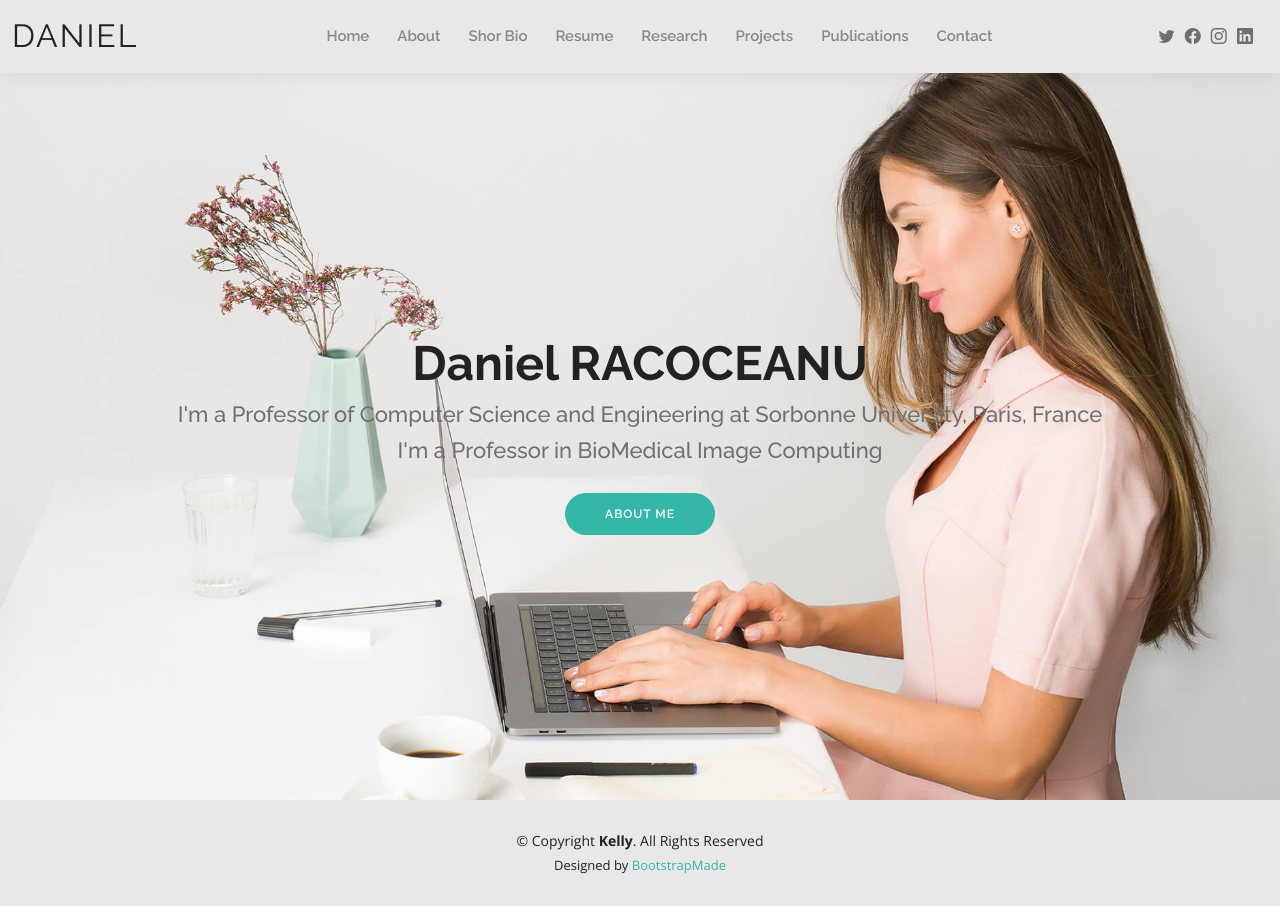
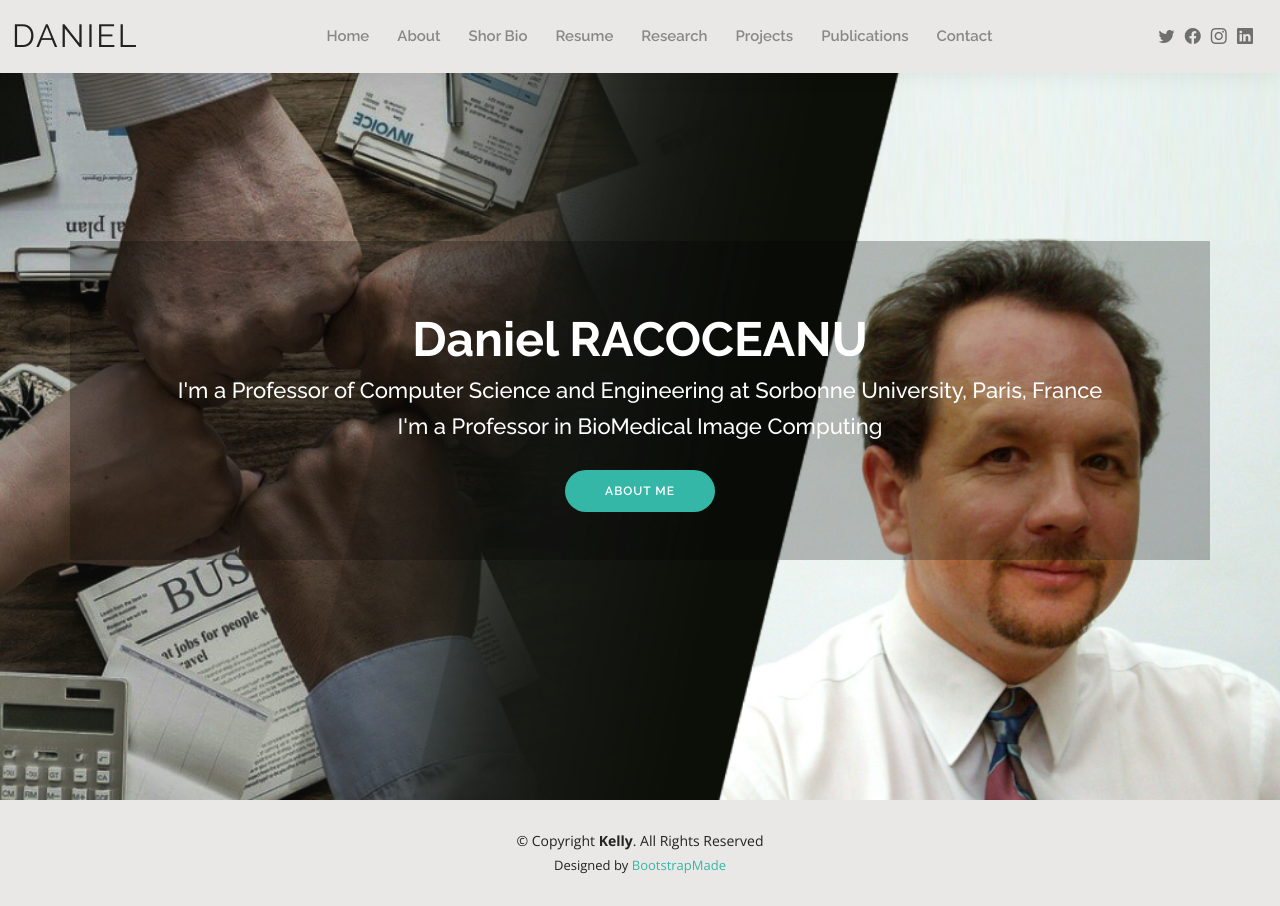
Before and after one commit to inova-team/resume_kelly, a Django app: page / in a window 1280 px wide. Run offline with Django 3.2, Linux system fonts and the light colour scheme; some libraries are stand-ins or nearby versions.

Commit message:
css fixes

```diff
--- a/static/css/style.css
+++ b/static/css/style.css
@@ -464,7 +464,6 @@ h1, h2, h3, h4, h5, h6 {
 @media (max-width: 992px) {
   #hero:before {
     content: "";
-    background: rgba(255, 255, 255, 0.8);
     position: absolute;
     bottom: 0;
     top: 0;
--- a/templates/base/js.html
+++ b/templates/base/js.html
@@ -7,6 +7,7 @@
 <script src="{% static 'vendor/purecounter/purecounter.js' %}"></script>
 <script src="{% static 'vendor/swiper/swiper-bundle.min.js' %}"></script>
 <script src="{% static 'vendor/waypoints/noframework.waypoints.js' %}"></script>
+<script src="{% static 'vendor/aos/aos.js' %}"></script>
 
 <!-- Template Main JS File -->
 <script src="{% static 'js/main.js' %}"></script>
--- a/templates/base/stylesheet.html
+++ b/templates/base/stylesheet.html
@@ -17,6 +17,8 @@
 <link href="{% static 'vendor/boxicons/css/boxicons.min.css' %}" rel="stylesheet">
 <link href="{% static 'vendor/glightbox/css/glightbox.min.css' %}" rel="stylesheet">
 <link href="{% static 'vendor/swiper/swiper-bundle.min.css' %}" rel="stylesheet">
+<link href="{% static 'vendor/aos/aos.css' %}" rel="stylesheet">
+
 
 <!-- Template Main CSS File -->
 <link href="{% static 'css/style.css' %}" rel="stylesheet">
--- a/templates/landing/components/hero_section.html
+++ b/templates/landing/components/hero_section.html
@@ -22,10 +22,10 @@
 {% endblock %}
 {% block body %}
     <section id="hero" class="d-flex align-items-center">
-        <div class="container d-flex flex-column align-items-center" data-aos="zoom-in" data-aos-delay="100">
-            <h1>Daniel RACOCEANU</h1>
-            <h2>I'm a Professor of Computer Science and Engineering at Sorbonne University, Paris, France</h2>
-            <h2>I'm a Professor in BioMedical Image Computing</h2>
+        <div class="container d-flex flex-column align-items-center pb-5" data-aos="zoom-in" data-aos-delay="100" style="background-color: rgba(0,0,0, 0.25); max-width: 2vm">
+            <h1 class="text-white">Daniel RACOCEANU</h1>
+            <h2 class="text-white">I'm a Professor of Computer Science and Engineering at Sorbonne University, Paris, France</h2>
+            <h2 class="text-white">I'm a Professor in BioMedical Image Computing</h2>
             <a href="{% url 'about' %}" class="btn-about">About Me</a>
         </div>
     </section><!-- End Hero -->
--- a/templates/landing/components/quick_overview.html
+++ b/templates/landing/components/quick_overview.html
@@ -19,13 +19,14 @@
         }
 
     </style>
+
 {% endblock %}
 
 {% block body %}
 
     <main id="main">
         <section id="about" class="resume">
-            <div class="container">
+            <div class="container" data-aos="fade-up">
 
                 <div class="section-title">
                     <h2>Quick Overview</h2>
```
Also changed, not shown: templates/landing/components/research_section.html (+6 -2 lines), static/img/hero-bg.jpg.
